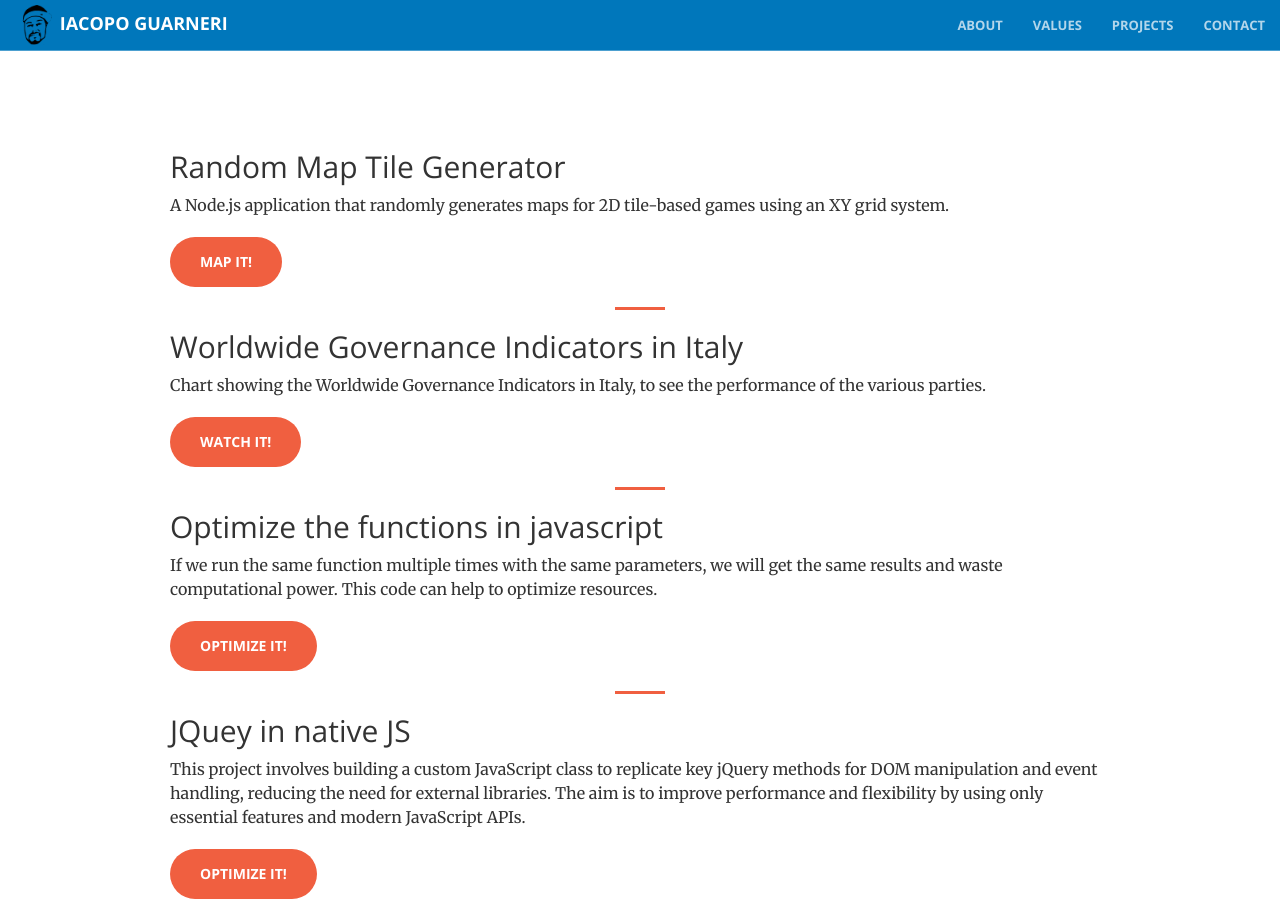
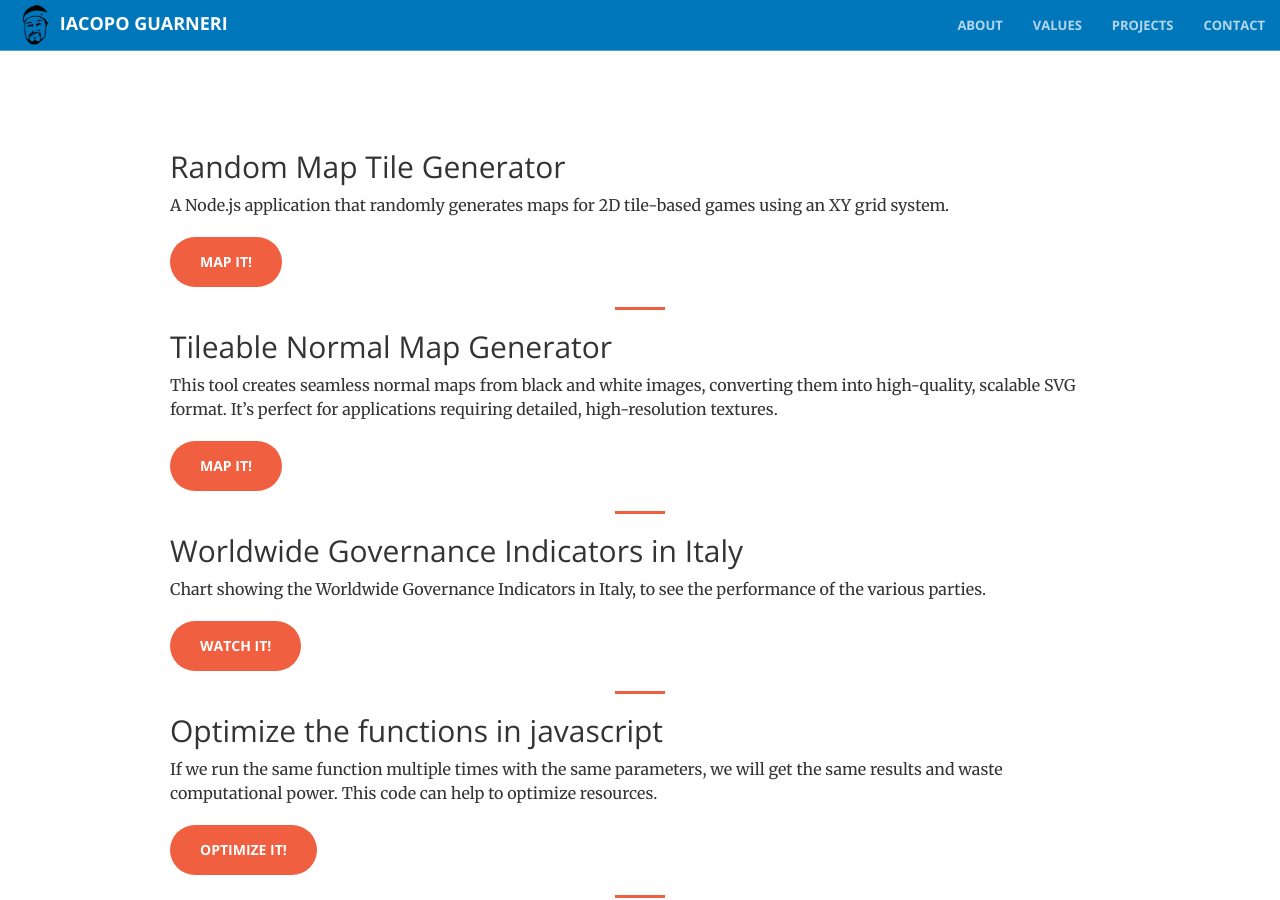
Before and after one commit to iacoposk8/iacoposk8.github.io, a Jekyll site: the page built from projects.md, in a window 1280 px wide and 900 px high. Built offline with Jekyll 4.4.1, drawn with Linux system fonts in a browser that asks for light colours.

Commit message:
Update projects.md

```diff
--- a/projects.md
+++ b/projects.md
@@ -7,6 +7,13 @@ title: Projects
 A Node.js application that randomly generates maps for 2D tile-based games using an XY grid system.
 
 <a href="/projects/random-map-tile-generator" class="btn btn-primary btn-xl">Map it!</a>
+
+---
+
+## Tileable Normal Map Generator
+This tool creates seamless normal maps from black and white images, converting them into high-quality, scalable SVG format. It's perfect for applications requiring detailed, high-resolution textures.
+
+<a href="/projects/normal-map-generator" class="btn btn-primary btn-xl">Map it!</a>
 
 ---
 
```
